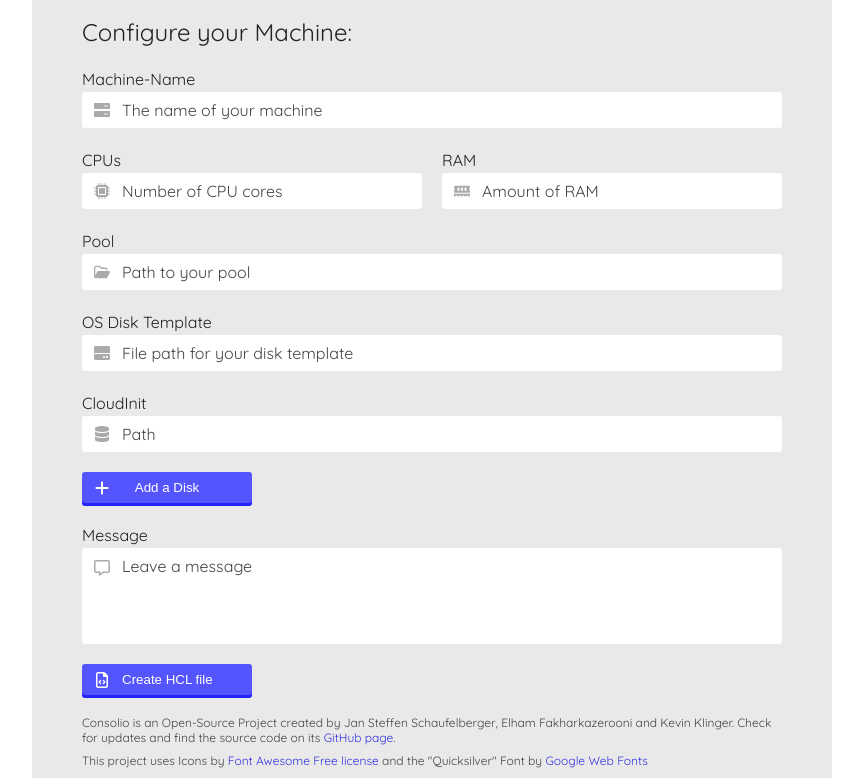
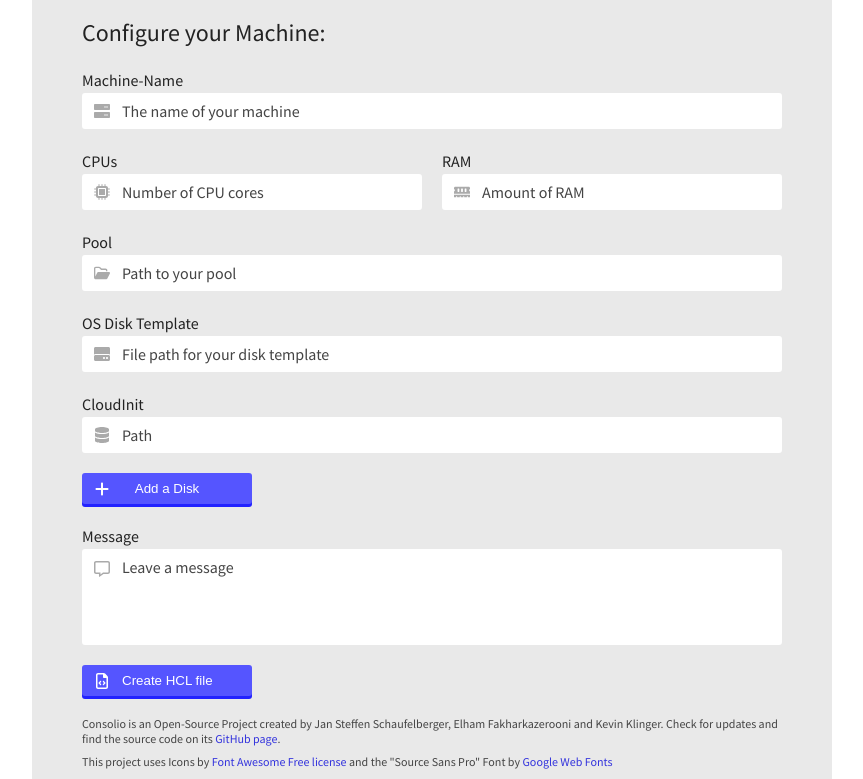
Before and after one commit to KevinKlinger/consilio, a plain HTML site: page static/index.html in a window 1280 px wide. Shown: the part 111-890 px from the top of the page, without its empty margins (208-1071 px from the left). Drawn offline with Linux system fonts and the light colour scheme; no server answers.

Commit message:
Renamed new UI html file to be index.html change default font to a more neutral font

```diff
--- a/static/consilio.html
+++ b/static/index.html
@@ -5,7 +5,7 @@
 		<meta content="utf-8" http-equiv="encoding">
 		<title>Consilio</title>
 
-		<link rel="stylesheet" href="https://fonts.googleapis.com/css?family=Quicksand&display=swap">
+		<link rel="stylesheet" href="https://fonts.googleapis.com/css?family=Source+Sans+Pro&display=swap">
 		<link rel="stylesheet" href="stylesheets/style.css">
 		<link rel="stylesheet" href="stylesheets/icons.css">
 		<script src="scripts/script.js" async></script>
@@ -62,7 +62,7 @@
 
 			<footer>
 				<p>Consolio is an Open-Source Project created by Jan Steffen Schaufelberger, Elham Fakharkazerooni and Kevin Klinger. Check for updates and find the source code on its <a href="https://github.com/jansteffen/consilio" target="_blank">GitHub page</a>.</p>
-				<p>This project uses Icons by <a href="https://fontawesome.com/license/free" target="_blank">Font Awesome Free license</a> and the "Quicksilver" Font by <a href="https://fonts.google.com/" target="_blank">Google Web Fonts</a></p>
+				<p>This project uses Icons by <a href="https://fontawesome.com/license/free" target="_blank">Font Awesome Free license</a> and the "Source Sans Pro" Font by <a href="https://fonts.google.com/" target="_blank">Google Web Fonts</a></p>
 			</footer>
 		</article>
 	</body>
--- a/static/stylesheets/style.css
+++ b/static/stylesheets/style.css
@@ -2,7 +2,7 @@
 :root {
 	--textColor: #222;
 	--textColorLight: #444;
-	--fontFamily: "Quicksand", calibri, verdana, arial;
+	--fontFamily: "Source Sans Pro", calibri, verdana, arial;
 	--gapSize: 20px;
 }
 
```
